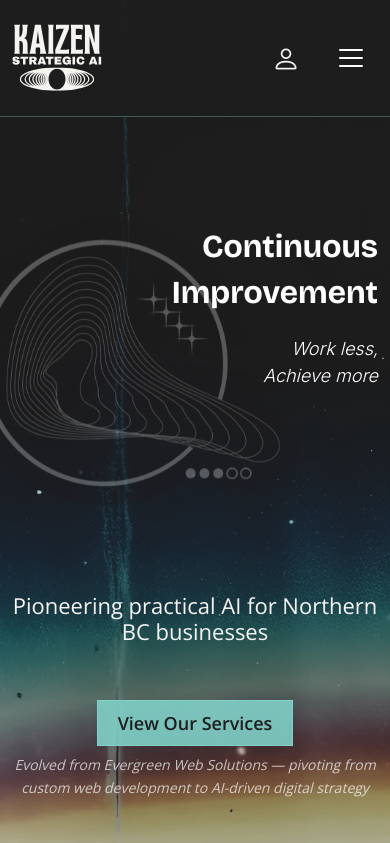
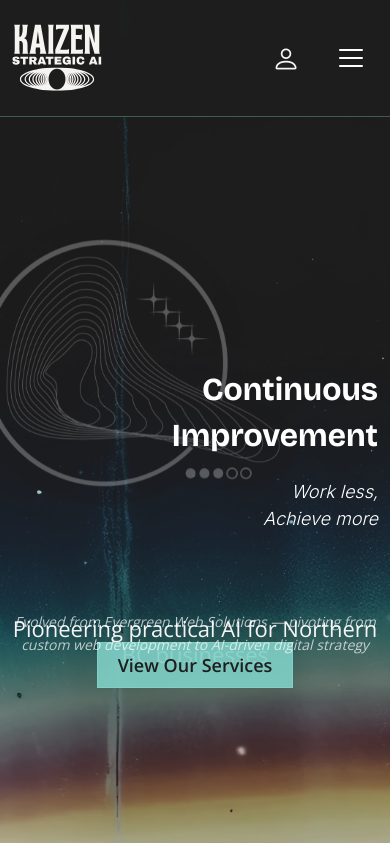
Before and after one commit to EsotericShadow/Kaizen_strategic_ai, a Next.js app: page / in a window 390 px wide. Shown: the top 843 px of the page. Built offline with nearby package versions, Linux system fonts and the light colour scheme.

Commit message:
Fix mobile hero: compensate tagline, button, and evergreen text by moving up 120px to match heading offset

```diff
--- a/app/templatemo-topic-listing.css
+++ b/app/templatemo-topic-listing.css
@@ -631,13 +631,18 @@ strong {
     margin-bottom: 0 !important;
   }
 
+  /* Compensate: move tagline, button, and evergreen note back up by same amount */
   .hero-section h6 {
-    margin-top: 200px !important; /* Move up significantly on mobile */
+    margin-top: 80px !important; /* Was 200px, now 80px (200 - 120) to compensate */
     top: 0 !important;
   }
 
+  .hero-section .btn.custom-btn {
+    margin-top: calc(1.5rem - 120px) !important; /* Move button back up */
+  }
+
   .hero-section .hero-evergreen-note {
-    margin-top: 0.5rem !important; /* Move "Evolved from" text closer to button */
+    margin-top: calc(0.5rem - 120px) !important; /* Move "Evolved from" text back up */
   }
 }
 
```
